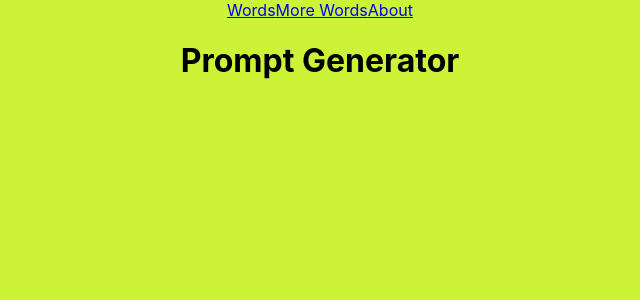
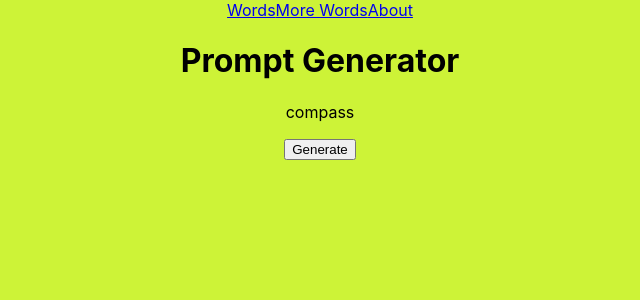
Before and after one commit to sharkham/prompt-generator, a React (Create React App) app: page /words in a window 1280 px wide. Shown: the top 300 px of the page, without its empty margins (320-960 px from the left). Built offline with nearby package versions, Linux system fonts and the light colour scheme.

Commit message:
Fixes phrasing elsewhere to reflect change from MoreWords to NauticalWords

```diff
--- a/src/components/NauticalWordsPromptPage.js
+++ b/src/components/NauticalWordsPromptPage.js
@@ -1,10 +1,11 @@
 import React from 'react';
 import Generator from './Generator';
-// import {morewords} from '../assets/morewords';
+import {nautical} from '../assets/nautical';
 
 const NauticalWordsPromptPage = () => {
   return (
     <div>
+      <Generator dataset={nautical}/>
     </div>
   );
 }
```
